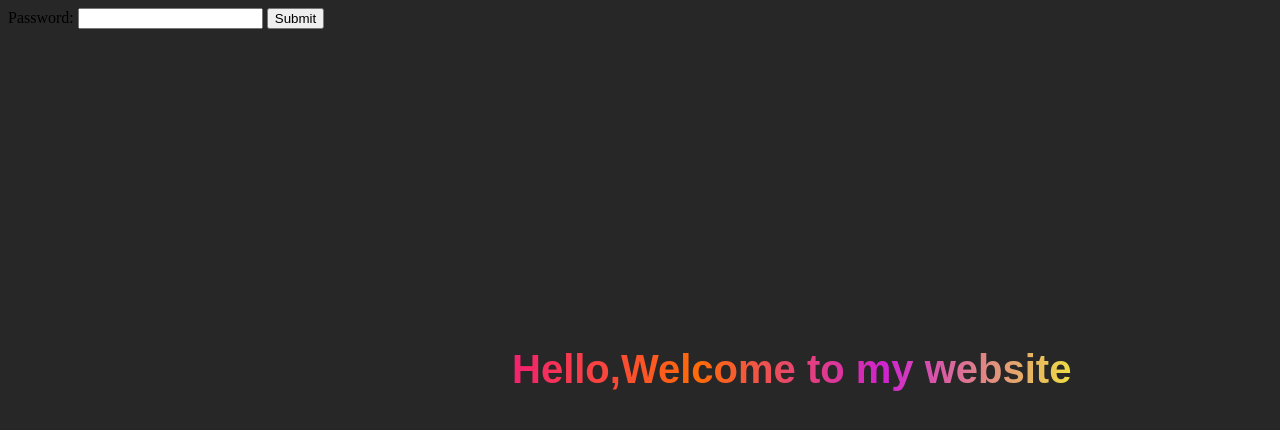
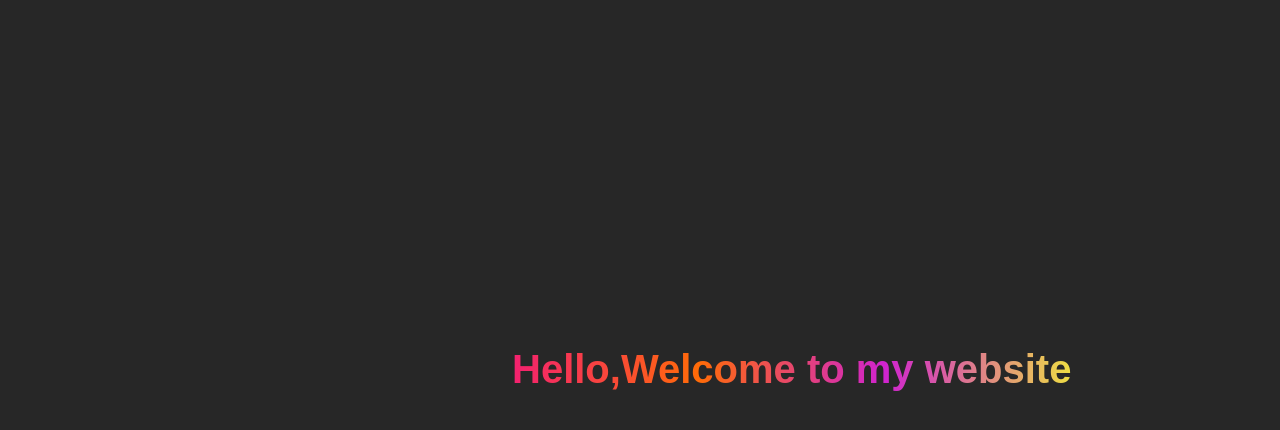
Before and after one commit to shreyas-is-the-best-at-coding/me, a plain HTML site: page index.html in a window 1280 px wide. Drawn offline with Linux system fonts and the light colour scheme.

Commit message:
Update index.html

```diff
--- a/index.html
+++ b/index.html
@@ -24,20 +24,11 @@
             -webkit-background-clip: text;
         }
     </style>
-    <script>
-        function submit(password) {
-            if (password=="123456789Shreyas S. Khare") {
-                alert("Loged in")
-            }
-        }
-    </script>
+
 </head>
 
 <body>
     <h1>Hello,Welcome to my website</h1>
-    <label for="pswd">Password:</label>
-    <input type="text" name="pswd" id="pswd"></input>
-    <button onclick="submit(document.getElementById('pswd'))">Submit</button>
 </body>
 
 </html>
```
